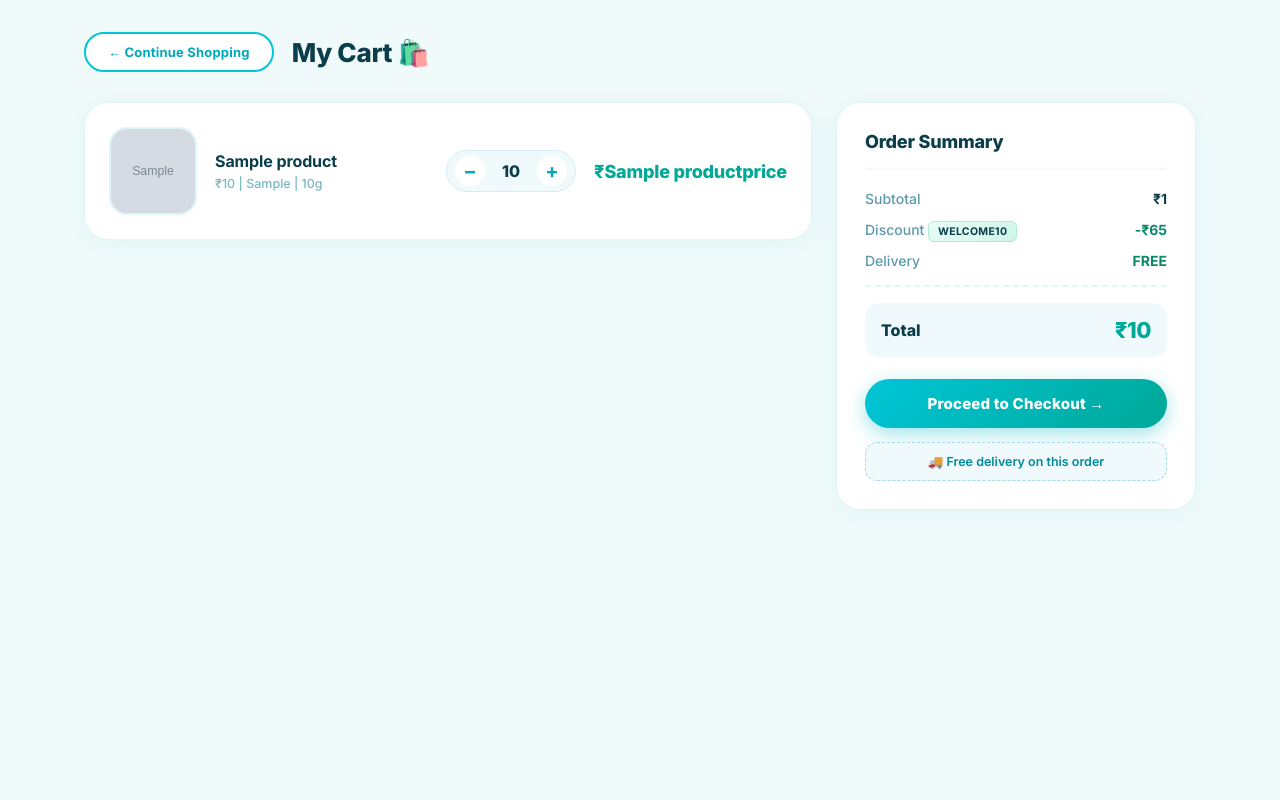
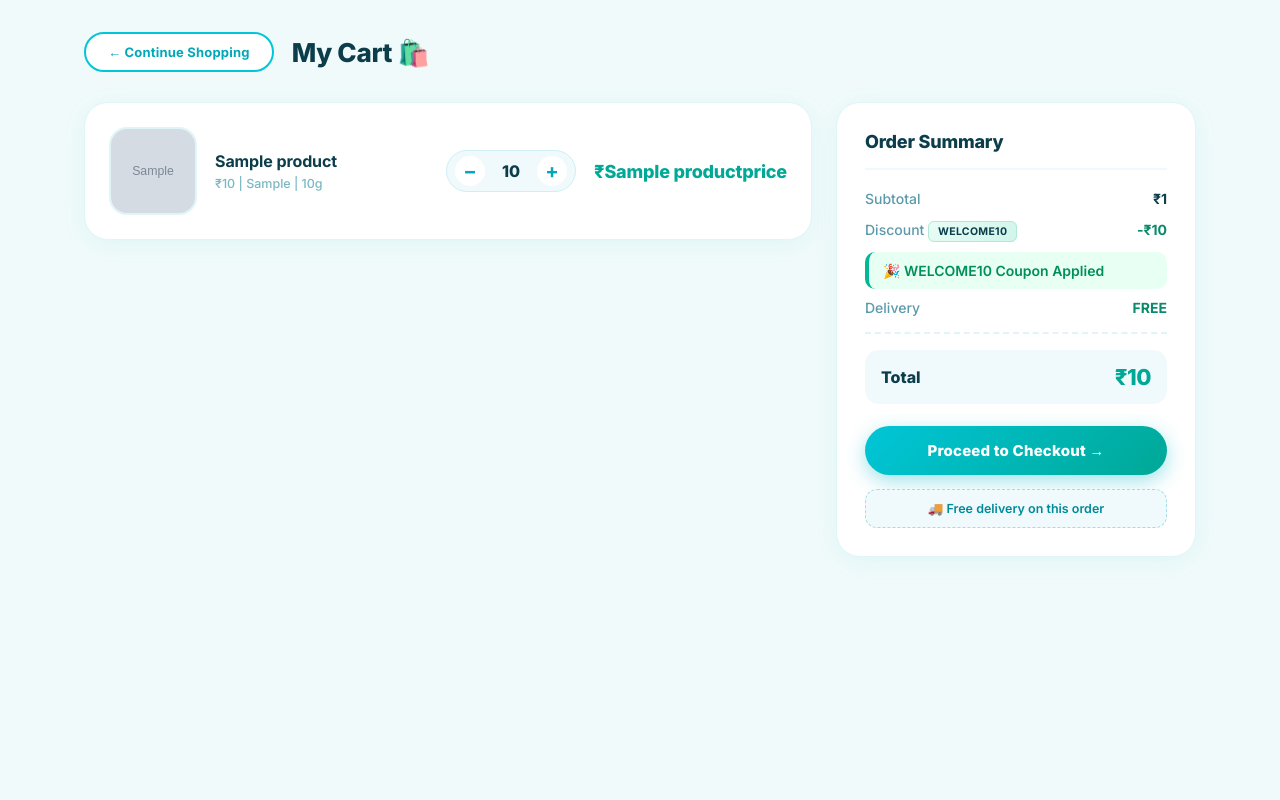
Before and after one commit to bhavya0093/FitFuel-AI, a Django app: template customerapp/templates/customerapp/cart.html in a window 1280 px wide. Run offline with Django 5.2, Linux system fonts and the light colour scheme; the template is opened without the code that fills it: most values are stand-ins (such as "Sample title", 1, 10 or a date in 2020); grey boxes marked "Sample" are stand-in pictures.

Commit message:
cart section update

```diff
--- a/customerapp/static/customerapp/css/cart.css
+++ b/customerapp/static/customerapp/css/cart.css
@@ -145,6 +145,7 @@ body {
   outline: none;
   box-shadow: none;
 }
+
 .qty-btn:hover { background: #00c6d8; color: #fff; }
 
 .qty-num {
@@ -289,3 +290,66 @@ body {
   .summary-box { position: static; }
   .cart-item-img { width: 68px; height: 68px; }
 }
+
+.coupon-msg,
+.coupon-success{
+    margin: 10px 0;
+    padding: 10px 14px;
+    background: #e8fff3;
+    border-left: 4px solid #00b894;
+    border-radius: 10px;
+    color: #008f5a;
+    font-size: 14px;
+    font-weight: 600;
+    white-space: nowrap;
+}
+
+.cwrap{
+    min-height: 100vh;
+}
+
+.empty-cart{
+    position: fixed;
+    top: 50%;
+    left: 50%;
+
+    transform: translate(-50%, -50%);
+
+    display: flex;
+    flex-direction: column;
+    align-items: center;
+    text-align: center;
+}
+
+.empty-cart-icon{
+    font-size: 90px;
+    margin-bottom: 15px;
+}
+
+.empty-cart h2{
+    color:#023047;
+    margin-bottom:10px;
+    font-size: 42px;
+    font-weight: 800;
+}
+
+.empty-cart p{
+    color:#6c8aa1;
+    margin-bottom:25px;
+    font-size: 20px;
+}
+
+.shop-btn{
+    display:inline-block;
+    padding:14px 32px;
+    background:#00b4d8;
+    color:white;
+    text-decoration:none;
+    border-radius:40px;
+    font-weight:700;
+    transition:.3s;
+}
+
+.shop-btn:hover{
+    transform:translateY(-3px);
+}
--- a/customerapp/templates/customerapp/cart.html
+++ b/customerapp/templates/customerapp/cart.html
@@ -20,6 +20,7 @@
   <div class="cart-layout">
 
     <!-- CART ITEMS -->
+     {% if item %}
         <div class="cart-items-box">
           {% for c in item %}
           <div class="cart-item">
@@ -37,18 +38,56 @@
           </div>
           {% endfor %}
           </div>
-
                 <!-- ORDER SUMMARY -->
         <div class="summary-box">
           <div class="summary-title">Order Summary</div>
           <div class="summary-row"><span>Subtotal</span><span>₹{{total_amount}}</span></div>
-      <div class="summary-row"><span>Discount <span class="disc-badge">WELCOME10</span></span><span class="green">-₹65</span></div>
+          <div class="summary-row">
+                <span>
+                    Discount
+                    {% if discount > 0 %}
+                    <span class="disc-badge">WELCOME10</span>
+                    {% endif %}
+                </span>
+
+                <span class="green">
+                    -₹{{discount}}
+                </span>
+            </div>
+
+              {% if discount > 0 %}
+              <div class="coupon-success">
+                  🎉 WELCOME10 Coupon Applied
+              </div>
+              {% else %}
+              <div class="coupon-msg">
+                  🎉 Spend ₹{{remaining_amount}} more & unlock WELCOME10
+              </div>
+              {% endif %}
               <div class="summary-row"><span>Delivery</span><span class="green">FREE</span></div>
               <hr class="summary-hr"/>
               <div class="total-row"><span>Total</span><span>₹{{net_amount}}</span></div>
               <a href="{% url 'checkout' %}" class="checkout-btn">Proceed to Checkout →</a>
               <div class="free-del-note">🚚 Free delivery on this order</div>
             </div>
+      {% else %}
+
+            <div class="empty-cart">
+            <div class="empty-cart-icon">🛒</div>
+            <h2>Your Cart is Empty</h2>
+            <p>Add some products to get started</p>
+
+            <a href="/customer-dashboard/" class="shop-btn">
+                Continue Shopping
+            </a>
+            </div>
+
+      {% endif %}
+
+
+    </div>
+
+
 
   </div>
 </div>
```
Also changed, not shown: customerapp/views.py (+30 -28 lines), db.sqlite3. Lines whose indentation alone changed are shown as unchanged.
